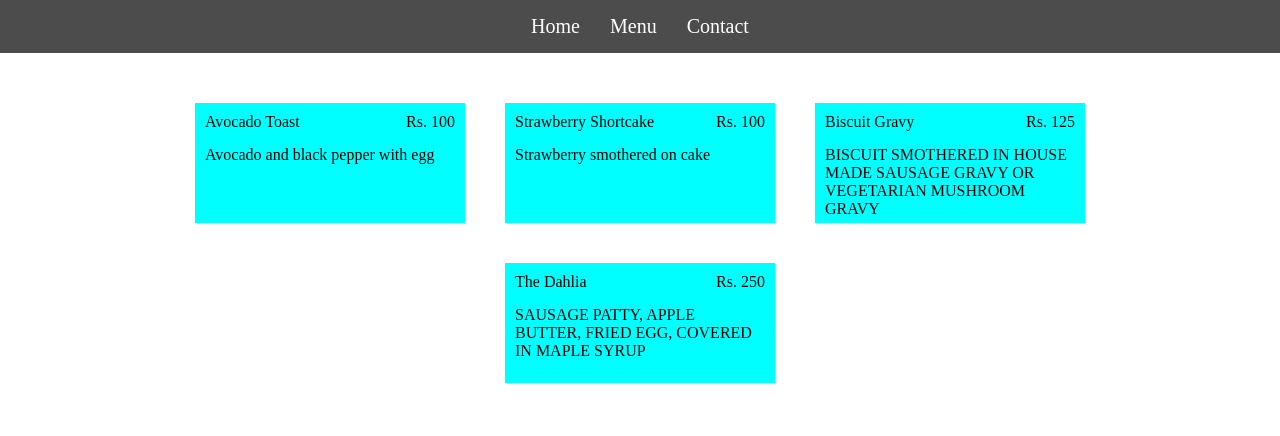
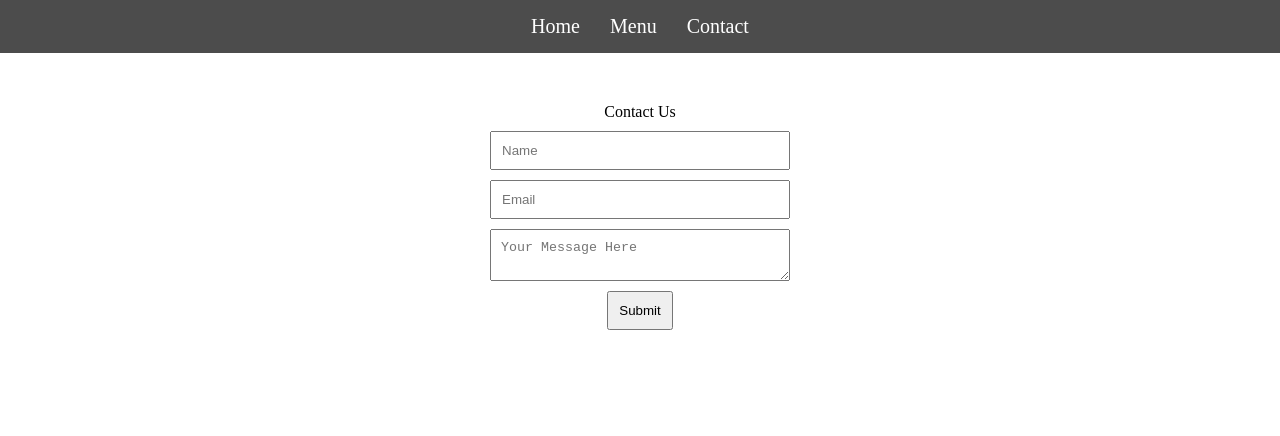
Before and after one commit to Bikesh78/restaurant_page, a website built with webpack: page dist/index.html in a window 1280 px wide. Built offline with nearby package versions, Linux system fonts and the light colour scheme.

Commit message:
Create and set up contact.js

```diff
--- /dev/null
+++ b/src/contact.js
@@ -0,0 +1,33 @@
+export default function loadContact(){
+    const content = document.querySelector('#content');
+    const contactContainer = document.createElement('div');
+    const contactText = document.createElement('p');
+    const name = document.createElement('input');
+    const email = document.createElement('input');
+    const message = document.createElement('textarea');
+    const submit = document.createElement('input');
+
+    contactContainer.setAttribute('class','contact-container');
+
+    contactText.textContent = 'Contact Us'
+
+    function setMultipleAttribute(variable,id,placeholder,type){
+        variable.setAttribute('id',`${id}`);
+        variable.setAttribute('placeholder',`${placeholder}`);
+        variable.setAttribute('type',`${type}`);
+    }
+    setMultipleAttribute(name,'name','Name','text');
+    setMultipleAttribute(email,'email','Email','email');
+    setMultipleAttribute(message,'message','Your Message Here','text');
+    message.setAttribute('row','10');
+    setMultipleAttribute(submit,'submit','Submit','submit');
+
+
+
+    content.appendChild(contactContainer);
+    contactContainer.appendChild(contactText);
+    contactContainer.appendChild(name);
+    contactContainer.appendChild(email);
+    contactContainer.appendChild(message);
+    contactContainer.appendChild(submit);
+}
--- a/src/index.js
+++ b/src/index.js
@@ -1,11 +1,14 @@
 import loadHomePage from './home';
 import loadMenu from './menu';
+import loadContact from './contact.js';
 import './style.css';
 import createWebsite from './skeleton';
 import coffee from './coffee.jpg';
 
+
 createWebsite();
 
-loadMenu();
+loadContact();
+// loadMenu();
 // loadHomePage();
 // alert('Warning');
--- a/src/style.css
+++ b/src/style.css
@@ -90,6 +90,7 @@ body{
 }
 .nav-bar{
     background-color: rgba(0,0,0,0.7);
+    margin-bottom: 50px;
 }
 
 .menu-container{
@@ -111,3 +112,22 @@ body{
     justify-content: space-between;
     margin-bottom: 15px;
 }
+
+input,
+textarea{
+    display: block;
+    width: 300px;
+    padding: 10px;
+    margin-bottom: 10px;
+    margin-left: auto;
+    margin-right: auto;
+}
+#submit{
+    width: auto;
+}
+#name{
+    margin-top: 10px;
+}
+.contact-container{
+    text-align: center;
+}
```
Also changed, not shown: dist/bundle.js.
